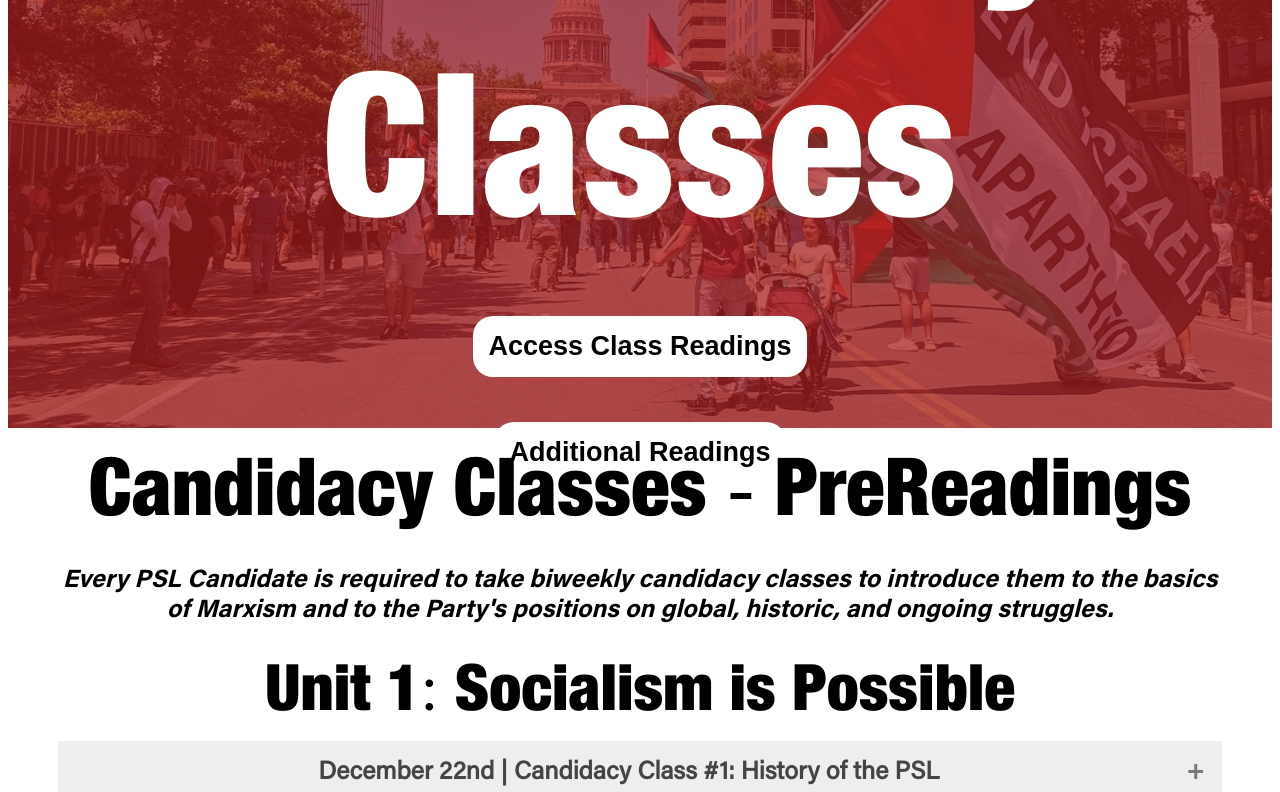
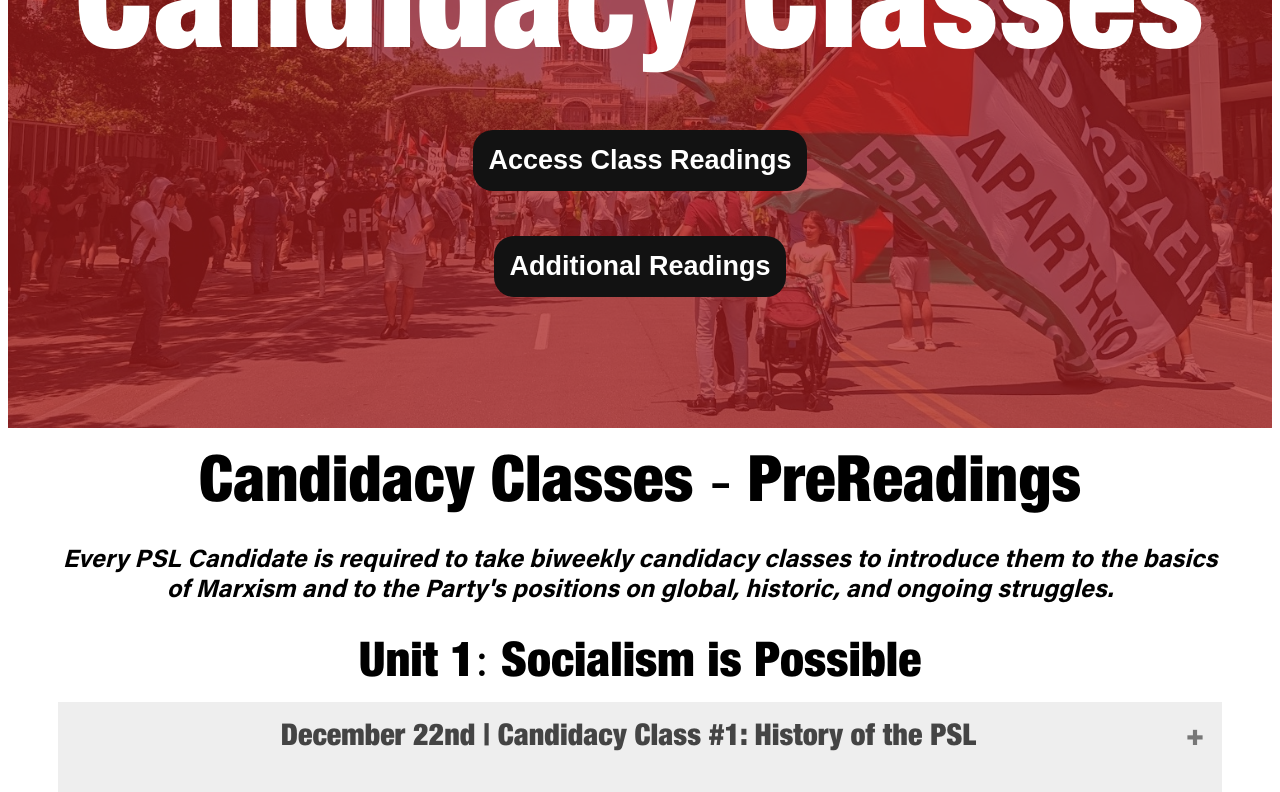
Before and after one commit to pslatx/pslatx.github.io, a plain HTML site: page index-unrestricted.html in a window 1280 px wide. Shown: the part 380-1172 px from the top of the page. Drawn offline with Linux system fonts and the light colour scheme.

Commit message:
Update style.css

```diff
--- a/style.css
+++ b/style.css
@@ -46,7 +46,7 @@
   width: 100%; /* Cover full width of parent */
   height: 100%; /* Cover full height of parent */
   color: white;
-  font-size: 15.5vw; /* Responsive font size */
+  font-size: 9em; /* Responsive font size */
 letter-spacing:1px;
 	font-weight:100;
   font-family: HelveticaNeue, serif;
@@ -61,16 +61,16 @@
 
 
 a {
-color:#000
+color:#FFF;
 }
 
 .readbutton {
   display: inline-block;
   border-radius: 20px;
-  background-color: #fff;
+  background-color: #121212;
   border: none;
-  color: #eee;
-  font-family: AcuminBold, 'Garamond' 'serif';
+  color: #FFF;
+  font-family: HelveticaNeue, 'Garamond' 'serif';
   text-align: center;
   font-size: 27px;
   font-weight: bold;
@@ -161,7 +161,7 @@
 
 #candidacy {
 text-align: center;
-font-size: 5em;
+font-size: 4em;
 font-weight:100;
 font-family: HelveticaNeue, 'serif';
 	margin-bottom: 5px;
@@ -170,7 +170,7 @@
 
 #unitname {
 text-align: center;
-font-size: 4em;
+font-size: 3em;
 font-weight:lighter;
 font-family: HelveticaNeue, 'serif';
 	    margin-top: 10px;
@@ -179,7 +179,7 @@
 
 #additional-readings {
 text-align: center;
-font-size: 5em;
+font-size: 4em;
 font-weight:100;
 font-family: HelveticaNeue, 'serif';
 	    margin-top: 10px;
@@ -196,8 +196,8 @@
 
 .classmodule {
 text-align: center;
-font-size: 25px;
-font-family: AcuminReg, 'Garamond', 'serif';
+font-size: 30px;
+font-family: HelveticaNeue, 'Garamond', 'serif';
 font-weight:bold;
 }
 
@@ -248,7 +248,7 @@
   font-size:25px;
   background-color: #eee;
   margin-bottom:20px;
-	font-family:'Garamond', 'serif';
+	font-family:AcuminReg,'Garamond', 'serif';
 -webkit-transition: margin 0.5s ease-out;
     -moz-transition: margin 0.5s ease-out;
     -o-transition: margin 0.5s ease-out;
@@ -293,7 +293,7 @@
   font-size:17px;
   background-color: #eee;
   margin-bottom:15px;
-font-family:'Garamond', 'serif';
+font-family:AcuminReg,'Garamond', 'serif';
 }
 
 .author {
@@ -351,3 +351,7 @@
 width:315px;
 }
 }
+
+.readingssection a {
+color:#000;
+}
```
